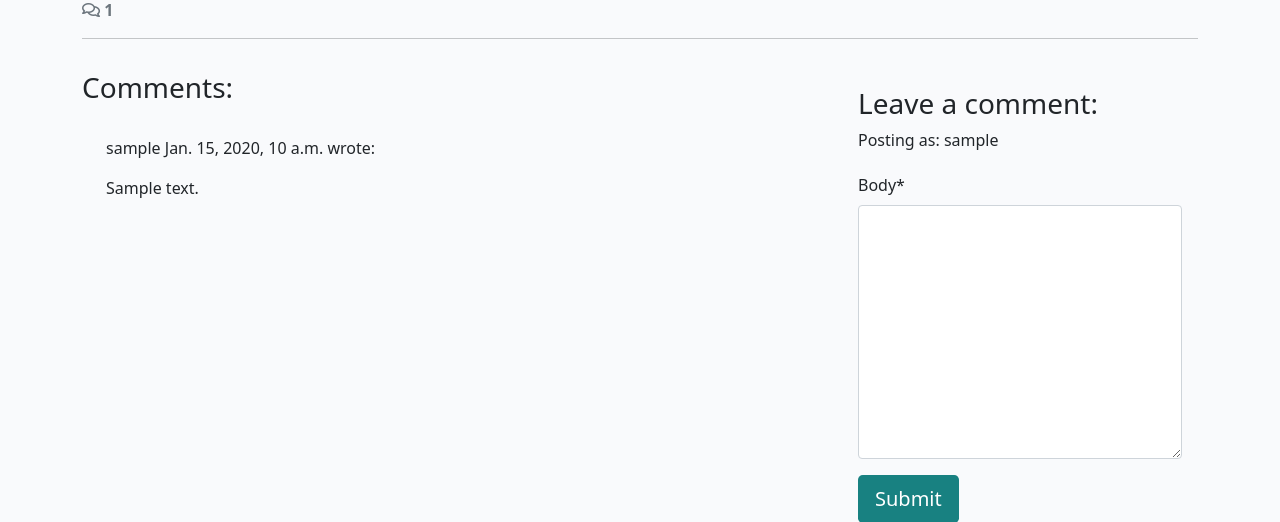
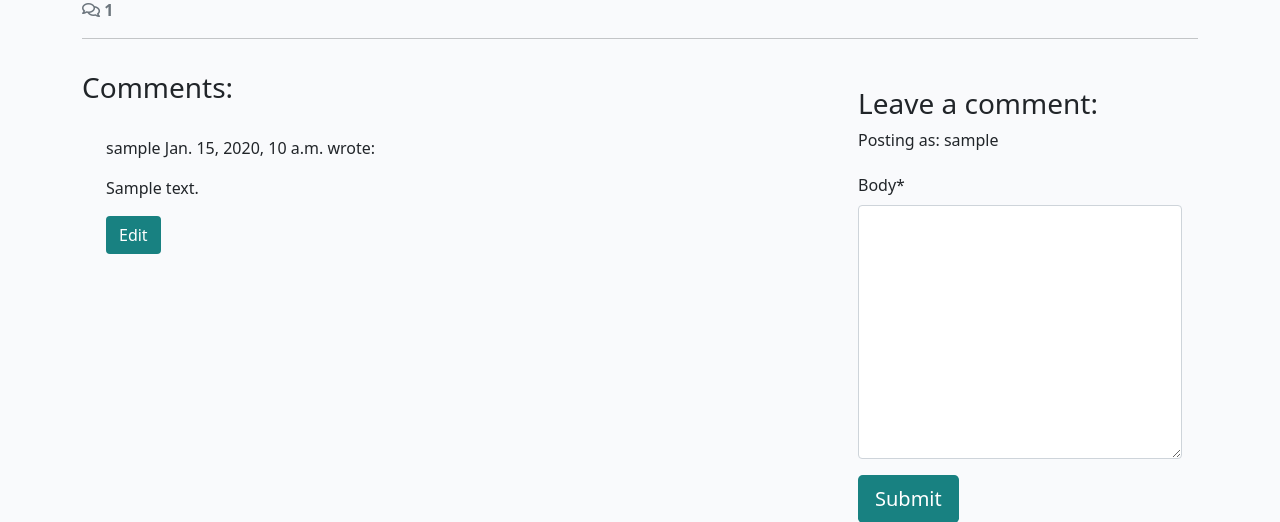
Before and after one commit to fspruce/django_blog, a Django app: a page that uses blog/templates/blog/post_detail.html in a window 1280 px wide. Shown: the part 494-1016 px from the top of the page. Run offline with Django 4.2, Linux system fonts and the light colour scheme; a user stored in the database is signed in; tables that the repository leaves empty hold one stand-in row (values such as "Sample post"); some libraries are stand-ins or nearby versions.

Commit message:
Update post_detail.html to include edit button on user comments

```diff
--- a/blog/templates/blog/post_detail.html
+++ b/blog/templates/blog/post_detail.html
@@ -61,6 +61,9 @@
           {% if not comment.approved and comment.author == user %}
           <p class="approval">This comment is awaiting approval.</p>
           {% endif %}
+          {% if user.is_authenticated and comment.author == user %}
+          <button class="btn btn-edit" comment_id="{{ comment.id }}">Edit</button>
+          {% endif %}
         </div>
         <!-- Our for loop ends here -->
         {% endfor %}
```
